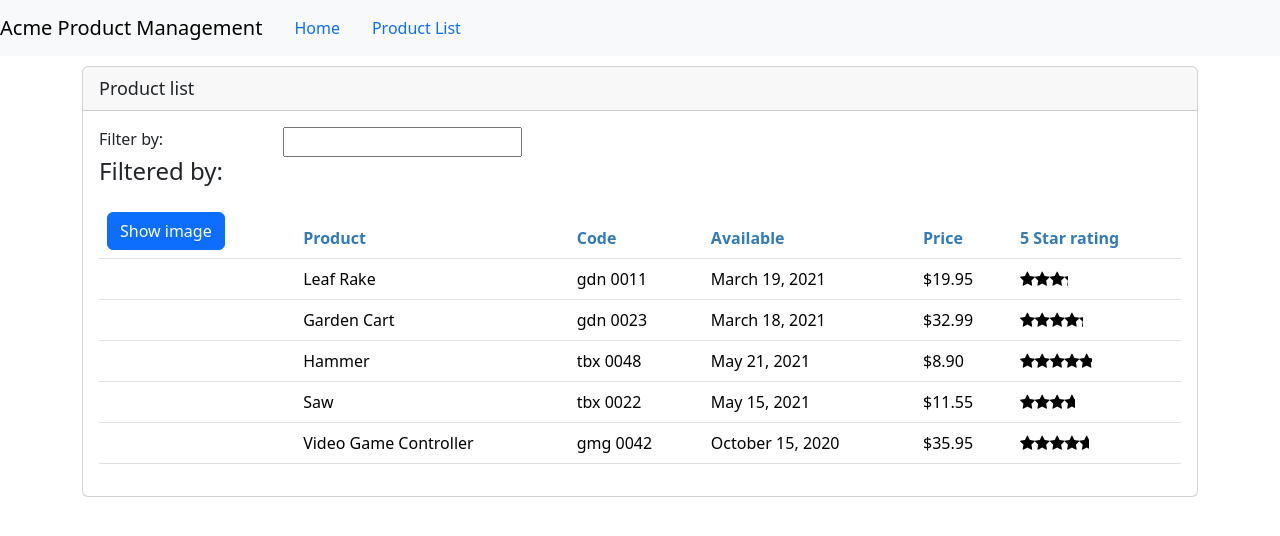
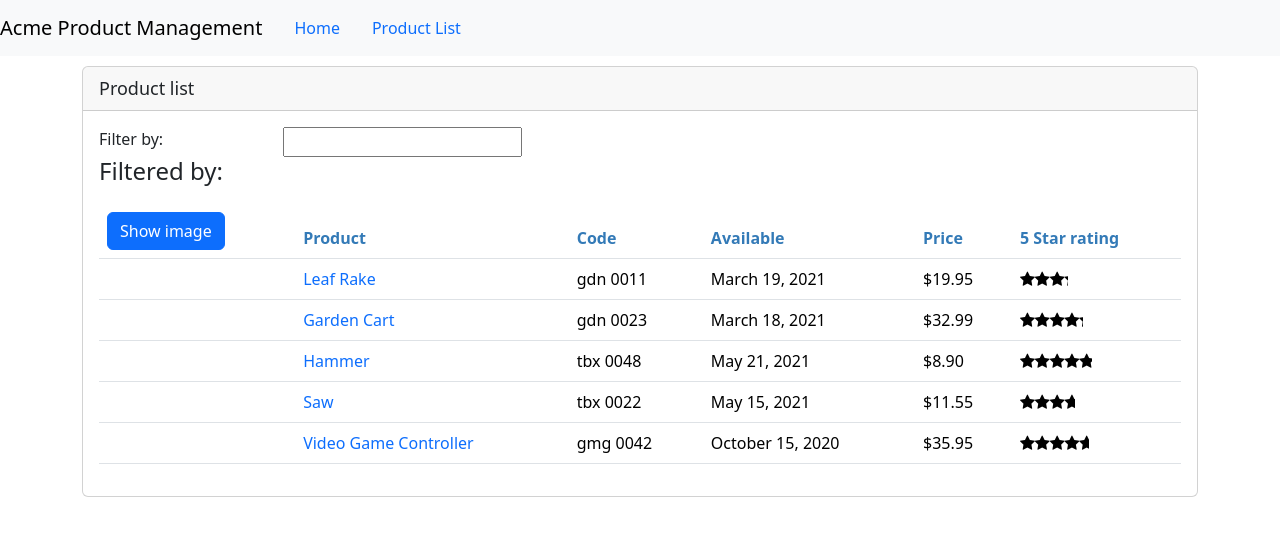
Before and after one commit to walteragile/ng-getting-started, an Angular app: page /products in a window 1280 px wide. Shown: the top 536 px of the page. Built offline with nearby package versions, Linux system fonts and the light colour scheme.

Commit message:
12a Passing parameters to a route

```diff
--- a/src/app/app.module.ts
+++ b/src/app/app.module.ts
@@ -26,6 +26,7 @@
     HttpClientModule,
     RouterModule.forRoot([
       { path: 'products', component: ProductListComponent },
+      { path: 'products/:id', component: ProductDetailComponent },
       { path: 'welcome', component: WelcomeComponent },
       { path: '', redirectTo: 'welcome', pathMatch: 'full' },
       { path: '**', redirectTo: 'welcome', pathMatch: 'full' },
--- a/src/app/products/product-detail/product-detail.component.ts
+++ b/src/app/products/product-detail/product-detail.component.ts
@@ -1,4 +1,5 @@
 import { Component, OnInit } from '@angular/core';
+import { ActivatedRoute } from '@angular/router';
 
 @Component({
   templateUrl: './product-detail.component.html',
@@ -7,9 +8,11 @@
 export class ProductDetailComponent implements OnInit {
   pageTitle = 'Product Detail';
 
-  constructor() { }
+  constructor(private route: ActivatedRoute) { }
 
   ngOnInit(): void {
+    const id = Number(this.route.snapshot.paramMap.get('id'));
+    this.pageTitle += `: ${id}`
   }
 
 }
--- a/src/app/products/product-list/product-list.component.html
+++ b/src/app/products/product-list/product-list.component.html
@@ -41,7 +41,11 @@
                                 [style.width.px]="imageWidth"
                                 [style.margin.px]="imageMargin">
                         </td>
-                        <td>{{product.productName}}</td>
+                        <td>
+                            <a [routerLink]="['/products', product.productId]">
+                                {{product.productName}}
+                            </a>
+                        </td>
                         <td>{{product.productCode | lowercase | convertToSpaces:'-' }}</td>
                         <td>{{product.releaseDate}}</td>
                         <td>{{product.price | currency:"USD":"symbol":"1.2-2" }}</td>
```
